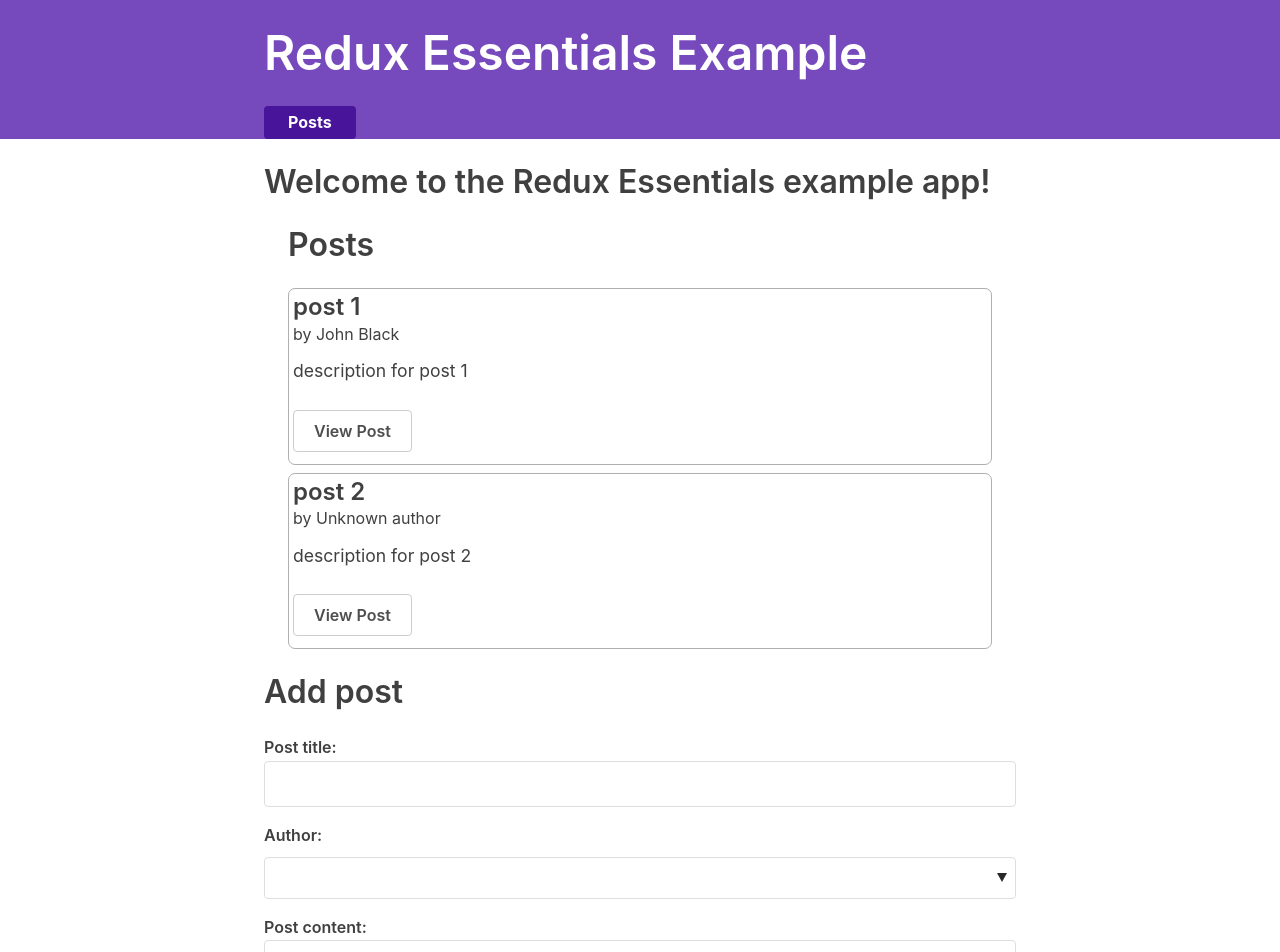
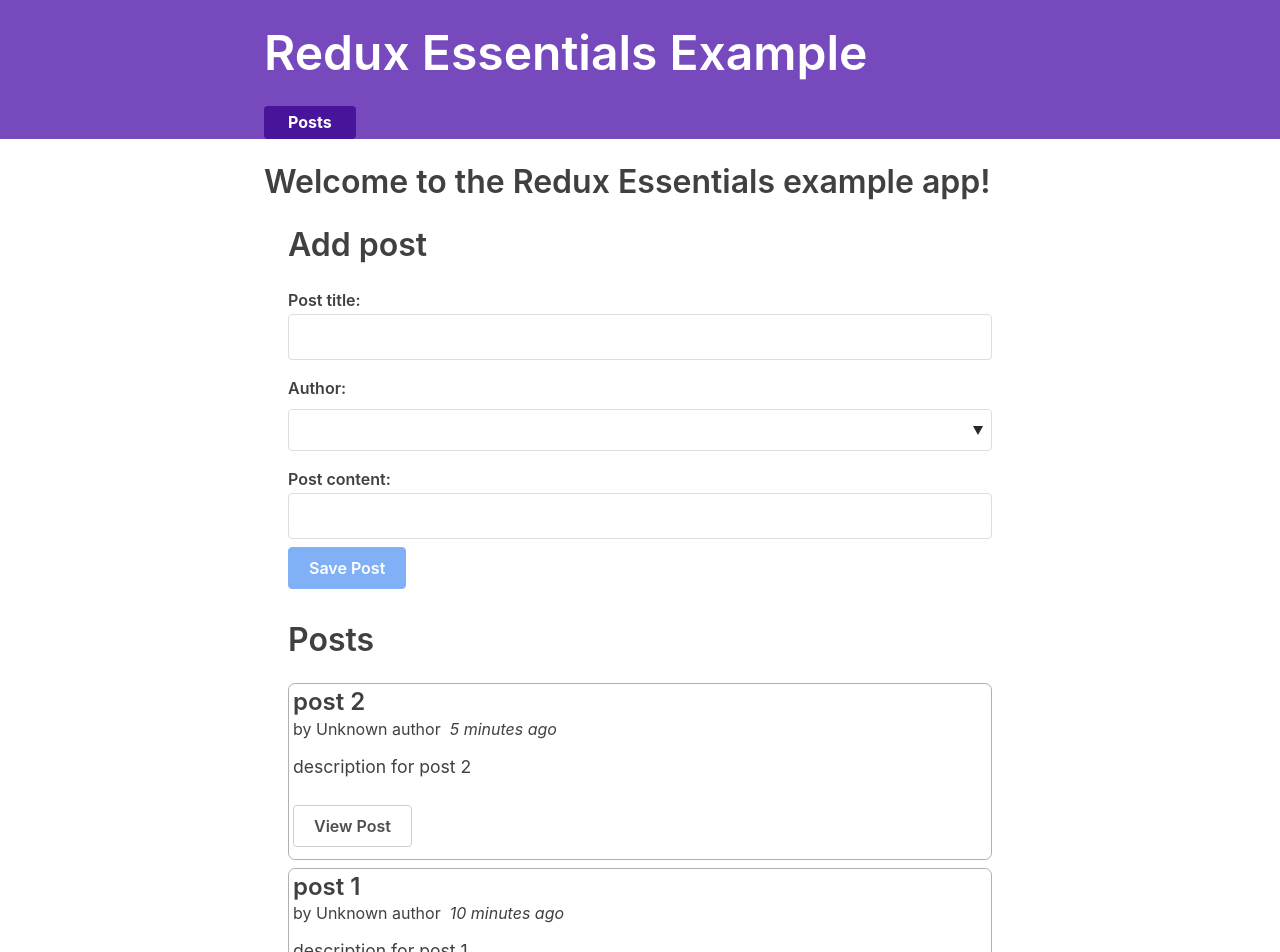
Before and after one commit to ferrikt/posts-users-redux, a React (Create React App) app: page / in a window 1280 px wide. Shown: the top 952 px of the page. Built offline with nearby package versions, Linux system fonts and the light colour scheme; what miragejs, txtgen would draw is missing.

Commit message:
sorting the posts list

```diff
--- a/src/App.js
+++ b/src/App.js
@@ -8,10 +8,10 @@
 
 import { Navbar } from './app/Navbar'
 
-import AppPost from './posts/addPost'
-import PostsList from './posts/postsList'
-import SinglePost from './posts/singlePost'
-import EditPost from './posts/editPost'
+import AppPost from './features/posts/addPost'
+import PostsList from './features/posts/postsList'
+import SinglePost from './features/posts/singlePost'
+import EditPost from './features/posts/editPost'
 function App() {
   return (
     <Router>
@@ -24,10 +24,8 @@
             render={() => (
               <section>
                 <h2>Welcome to the Redux Essentials example app!</h2>
-
+                <AppPost />
                 <PostsList />
-
-                <AppPost />
               </section>
             )}
           />
--- a/src/app/store.js
+++ b/src/app/store.js
@@ -1,7 +1,7 @@
 import { configureStore } from '@reduxjs/toolkit'
 
-import postsReducer from '../posts/postsReducer'
-import usersReducer from '../posts/usersReducer'
+import postsReducer from '../features//posts/postsReducer'
+import usersReducer from '../features/users/usersReducer'
 
 export default configureStore({
   reducer: {
--- /dev/null
+++ b/src/features/posts/TimeAgo.js
@@ -0,0 +1,17 @@
+import React from 'react'
+import { parseISO, formatDistanceToNow } from 'date-fns'
+
+export const TimeAgo = ({ timestamp }) => {
+  let timeAgo = ''
+  if (timestamp) {
+    const date = parseISO(timestamp)
+    const timePeriod = formatDistanceToNow(date)
+    timeAgo = `${timePeriod} ago`
+  }
+
+  return (
+    <span title={timestamp}>
+      &nbsp; <i>{timeAgo}</i>
+    </span>
+  )
+}
--- a/src/posts/addPost.js
+++ b/src/features/posts/addPost.js
@@ -1,7 +1,7 @@
 import React, { useState } from 'react'
 
 import { useSelector, useDispatch } from 'react-redux'
-import { addPost } from '../posts/postsReducer'
+import { addPost } from './postsReducer'
 
 function AppPost() {
   const posts = useSelector((state) => state.posts)
@@ -34,7 +34,7 @@
   }
 
   const canSave = Boolean(title) && Boolean(content) && Boolean(userId)
-
+  debugger
   const usersOptions = users.map((user) => (
     <option key={user.id} value={user.id}>
       {user.name}
@@ -42,7 +42,7 @@
   ))
 
   return (
-    <>
+    <section className="posts-list">
       <form>
         <h2>Add post</h2>
         <label>
@@ -74,7 +74,7 @@
           Save Post
         </button>
       </form>
-    </>
+    </section>
   )
 }
 
--- a/src/posts/editPost.js
+++ b/src/features/posts/editPost.js
@@ -1,7 +1,7 @@
 import React, { useState } from 'react'
 import { useHistory } from 'react-router-dom'
 import { useSelector, useDispatch } from 'react-redux'
-import { postUpdated } from '../posts/postsReducer'
+import { postUpdated } from './postsReducer'
 import { nanoid } from '@reduxjs/toolkit'
 
 function EditPost({ match }) {
@@ -39,7 +39,7 @@
   }
 
   return (
-    <>
+    <section>
       <form>
         <h2>Add post</h2>
         <label>
@@ -65,7 +65,7 @@
           Save Post
         </button>
       </form>
-    </>
+    </section>
   )
 }
 
--- a/src/posts/postsList.js
+++ b/src/features/posts/postsList.js
@@ -2,13 +2,23 @@
 import { useSelector } from 'react-redux'
 import { Link } from 'react-router-dom'
 import PostAuthor from './PostAuthor'
+import { TimeAgo } from './TimeAgo'
 function PostsList() {
   const posts = useSelector((state) => state.posts)
 
-  const renderedPosts = posts.map((post) => (
+  // Sort posts in reverse chronological order by datetime string
+  const orderedPosts = posts
+    .slice()
+    .sort((a, b) => b.date.localeCompare(a.date))
+
+  const renderedPosts = orderedPosts.map((post) => (
     <article className="post-excerpt" key={post.id}>
       <h3>{post.title}</h3>
-      <PostAuthor userId={post.userId} />
+      <div>
+        <PostAuthor userId={post.user} />
+        <TimeAgo timestamp={post.date} />
+      </div>
+
       <p className="post-content">{post.content.substring(0, 100)}</p>
       <Link to={`/posts/${post.id}`} className="button muted-button">
         View Post
--- a/src/posts/postsReducer.js
+++ b/src/features/posts/postsReducer.js
@@ -1,9 +1,20 @@
 import { createSlice } from '@reduxjs/toolkit'
 import { nanoid } from '@reduxjs/toolkit'
-
+import { sub } from 'date-fns'
 const initialState = [
-  { id: '1', title: 'post 1', content: 'description for post 1', userId: 1 },
-  { id: '2', title: 'post 2', content: 'description for post 2' },
+  {
+    id: '1',
+    title: 'post 1',
+    content: 'description for post 1',
+    userId: 1,
+    date: sub(new Date(), { minutes: 10 }).toISOString(),
+  },
+  {
+    id: '2',
+    title: 'post 2',
+    content: 'description for post 2',
+    date: sub(new Date(), { minutes: 5 }).toISOString(),
+  },
 ]
 
 const postsSlice = createSlice({
@@ -21,6 +32,7 @@
             title,
             content,
             user: userId,
+            date: new Date().toISOString(),
           },
         }
       },
--- a/src/posts/usersReducer.js
+++ b/src/features/users/usersReducer.js
@@ -3,7 +3,8 @@
 
 const initialState = [
   { id: 1, name: 'John Black' },
-  { id: 2, title: 'Anna Karenina' },
+  { id: 2, name: 'Anna Karenina' },
+  { id: 3, name: 'Vasia Pupkin' },
 ]
 
 const usersSlice = createSlice({
```
Also changed, not shown: src/features/posts/PostAuthor.js (renamed from src/posts/PostAuthor.js), src/features/posts/singlePost.js (renamed from src/posts/singlePost.js).
